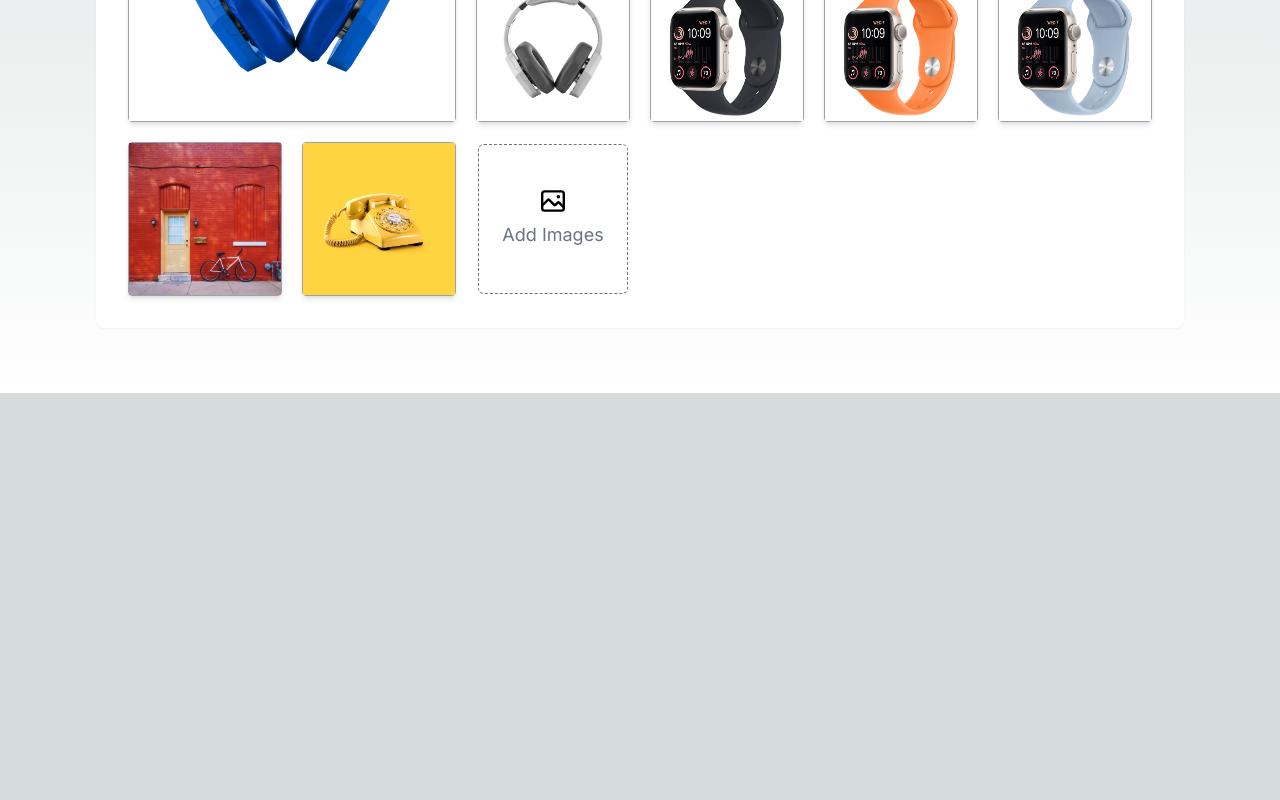
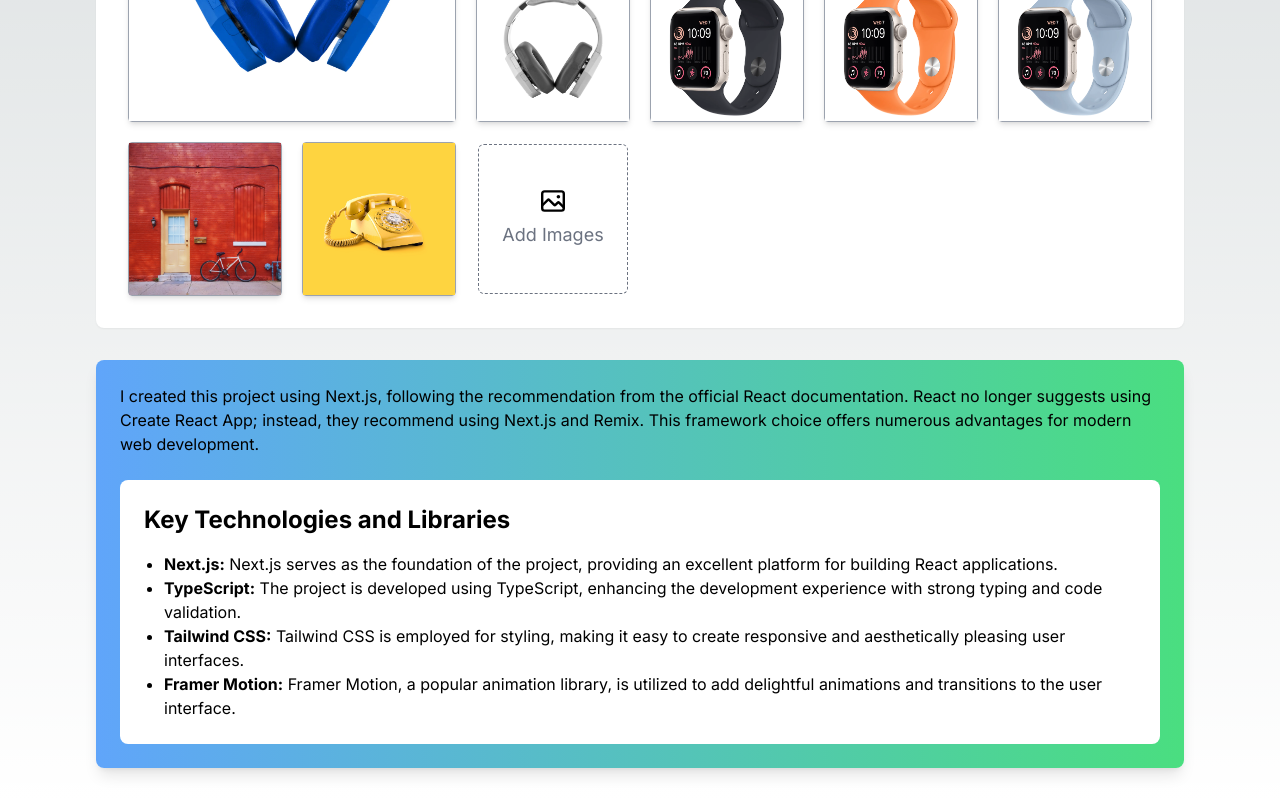
Before and after one commit to mehdad-hussain/ollyo_task, a Next.js app: page / in a window 1280 px wide. Shown: the part 407-1207 px from the top of the page. Before the commit the page ends 800 px from the top, so only its background shows below. Built offline with nearby package versions, Linux system fonts and the light colour scheme.

Commit message:
Add project information section to Home page

```diff
--- a/app/page.tsx
+++ b/app/page.tsx
@@ -9,6 +9,31 @@ export default function Home() {
             <section>
                 <GalleryUI />
             </section>
+
+
+            <section className="bg-gradient-to-r from-blue-400 to-green-400 p-6 rounded-lg shadow-lg">
+                <p className="mb-6 text-left">
+                    I created this project using Next.js, following the recommendation from the official React documentation. React no longer suggests using Create React App; instead, they recommend using Next.js and Remix. This framework choice offers numerous advantages for modern web development.
+                </p>
+                <div className="bg-white p-6 rounded-lg text-left">
+                    <h3 className="text-2xl font-bold mb-4">Key Technologies and Libraries</h3>
+                    <ul className="list-disc pl-5">
+                        <li>
+                            <strong>Next.js:</strong> Next.js serves as the foundation of the project, providing an excellent platform for building React applications.
+                        </li>
+                        <li>
+                            <strong>TypeScript:</strong> The project is developed using TypeScript, enhancing the development experience with strong typing and code validation.
+                        </li>
+                        <li>
+                            <strong>Tailwind CSS:</strong> Tailwind CSS is employed for styling, making it easy to create responsive and aesthetically pleasing user interfaces.
+                        </li>
+                        <li>
+                            <strong>Framer Motion:</strong> Framer Motion, a popular animation library, is utilized to add delightful animations and transitions to the user interface.
+                        </li>
+                    </ul>
+                </div>
+            </section>
+
         </main>
     );
 }
```
